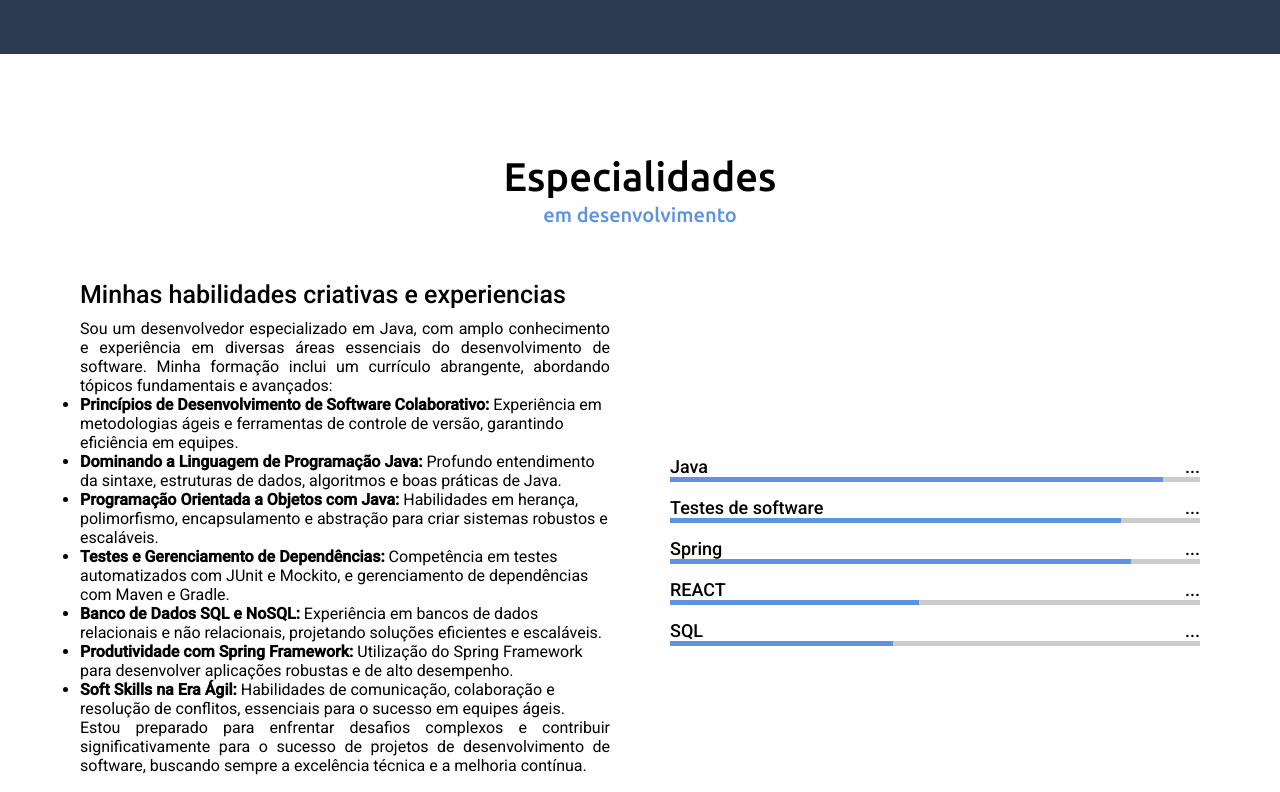
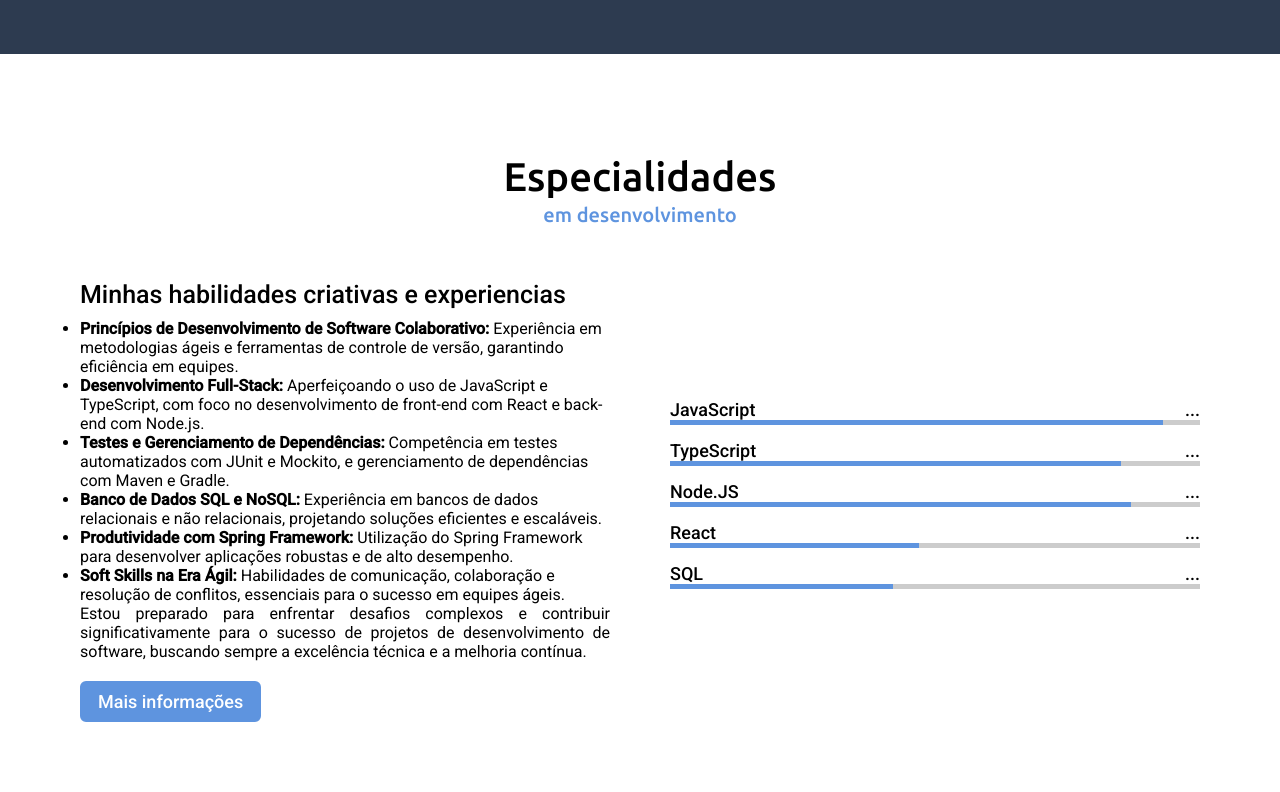
Before and after one commit to mpauloalves/Portfolio, a plain HTML site: page index.html in a window 1280 px wide. Shown: the part 2036-2828 px from the top of the page. Drawn offline with nearby package versions, Linux system fonts and the light colour scheme.

Commit message:
atualizacao

```diff
--- a/index.html
+++ b/index.html
@@ -51,7 +51,8 @@
                 </div>
                 <div class="column right">
                     <div class="text">Meu nome é Marcos e sou <span class="typing-2"></span></div>
-                    <p>Tenho 24 anos e sou graduando em Sistemas de Informação. Atualmente, realizo estágio como Analista de TI, onde aplico e aprofundo meus conhecimentos na área da tecnologia, especialmente na linguagem Java. Essa combinação de conhecimentos e experiências me permite enfrentar desafios e contribuir significativamente para o sucesso de projetos de desenvolvimento de software. Estou sempre buscando a excelência técnica e a melhoria contínua, tanto na minha carreira profissional quanto nos meus estudos.
+                    <p>Sou graduando em Sistemas de Informação com foco em desenvolvimento full stack. Atualmente, estou me especializando em tecnologias modernas como JavaScript, TypeScript, Node.js, React e APIs RESTful, sempre buscando aplicar boas práticas e soluções eficientes.
+                     Este portfólio reflete minha evolução constante na área de tecnologia e meu compromisso com a excelência profissional.
                      </p>
 
                 </div>
@@ -109,20 +110,16 @@
             <div class="skills-content">
                 <div class="column left">
                     <div class="text">Minhas habilidades criativas e experiencias</div>
-                    <p>Sou um desenvolvedor especializado em Java, com amplo conhecimento e experiência em diversas áreas essenciais do desenvolvimento de software. Minha formação inclui um currículo abrangente, abordando tópicos fundamentais e avançados:</p>
+
             <ul>
                 <li>
                     <strong>Princípios de Desenvolvimento de Software Colaborativo:</strong>
                     Experiência em metodologias ágeis e ferramentas de controle de versão, garantindo eficiência em equipes.
                 </li>
                 <li>
-                    <strong>Dominando a Linguagem de Programação Java:</strong>
-                    Profundo entendimento da sintaxe, estruturas de dados, algoritmos e boas práticas de Java.
+                    <strong>Desenvolvimento Full-Stack:</strong> Aperfeiçoando o uso de JavaScript e TypeScript, com foco no desenvolvimento de front-end com React e back-end com Node.js.
                 </li>
-                <li>
-                    <strong>Programação Orientada a Objetos com Java:</strong>
-                    Habilidades em herança, polimorfismo, encapsulamento e abstração para criar sistemas robustos e escaláveis.
-                </li>
+
                 <li>
                     <strong>Testes e Gerenciamento de Dependências:</strong>
                     Competência em testes automatizados com JUnit e Mockito, e gerenciamento de dependências com Maven e Gradle.
@@ -147,28 +144,28 @@
                 <div class="column right">
                    <div class="bars">
                        <div class="info">
-                           <span>Java</span>
+                           <span>JavaScript</span>
                            <span>...</span>
                        </div>
                        <div class="line html"></div>
                    </div>
                    <div class="bars">
                     <div class="info">
-                        <span>Testes de software</span>
+                        <span>TypeScript</span>
                         <span>...</span>
                     </div>
                     <div class="line css"></div>
                 </div>
                 <div class="bars">
                     <div class="info">
-                        <span>Spring</span>
+                        <span>Node.JS</span>
                         <span>...</span>
                     </div>
                     <div class="line js"></div>
                 </div>
                 <div class="bars">
                     <div class="info">
-                        <span>REACT</span>
+                        <span>React</span>
                         <span>...</span>
                     </div>
                     <div class="line php"></div>
```
